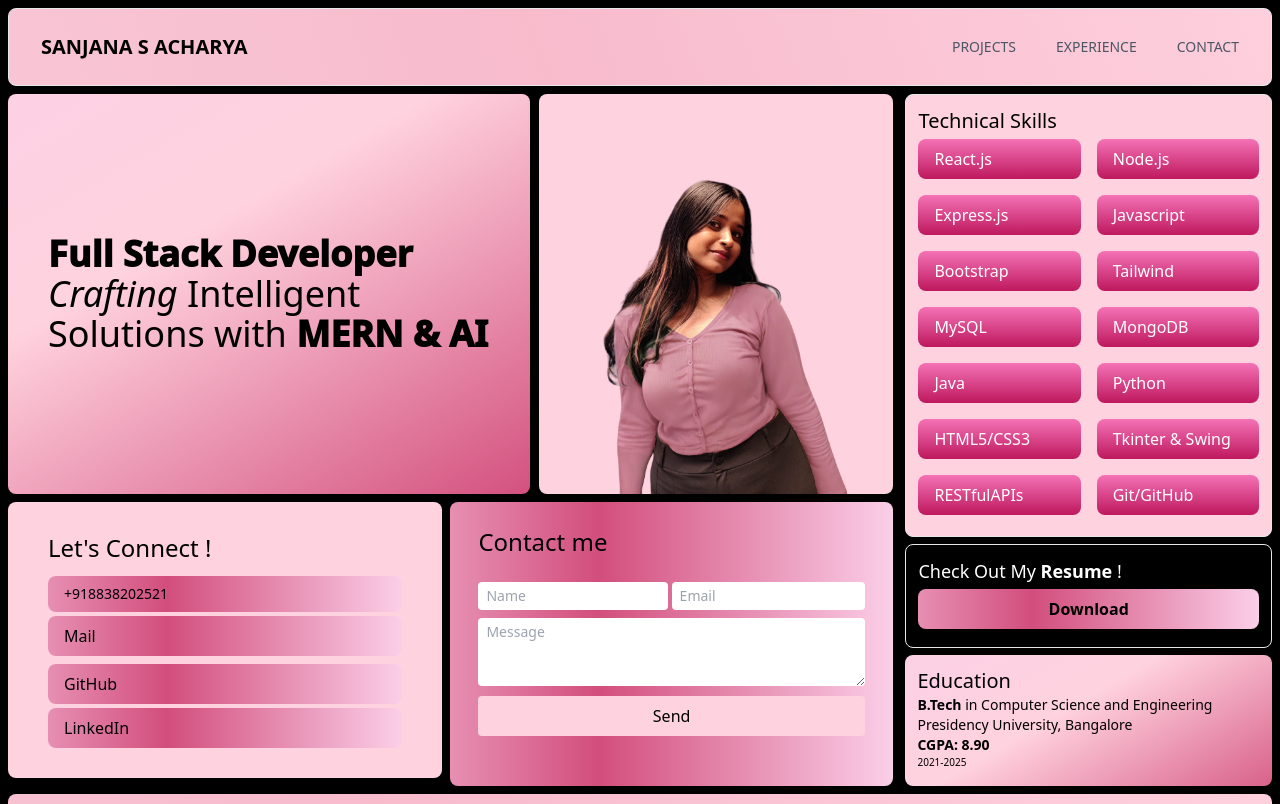
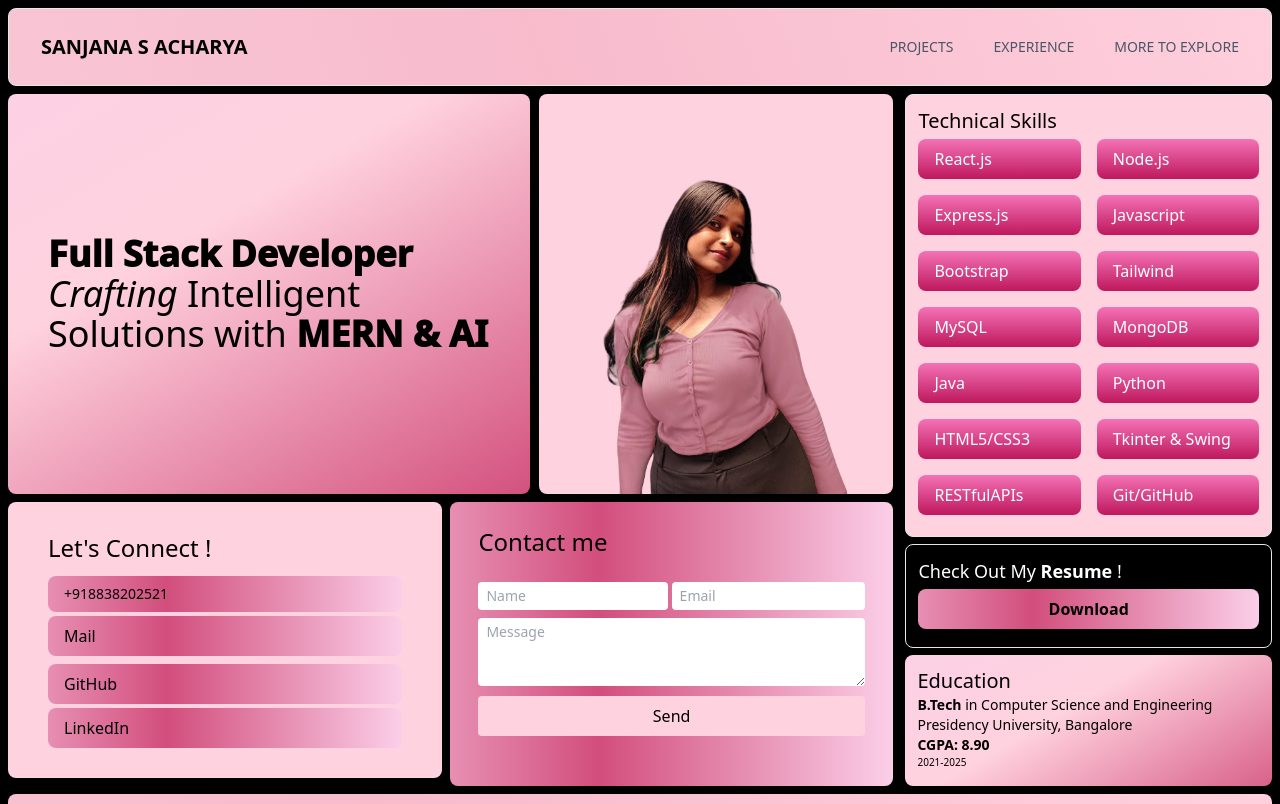
Before and after one commit to Sanjana1304/MyPortfolio, a React (Vite) app in the folder frontend/: page / in a window 1280 px wide. Shown: the top 804 px of the page. Built offline with nearby package versions, Linux system fonts and the light colour scheme.

Commit message:
added cta btn

```diff
--- a/frontend/src/components/Footer.jsx
+++ b/frontend/src/components/Footer.jsx
@@ -7,9 +7,9 @@ const Footer = () => {
 
         <p class="mt-2 ">MERN Stack Developer | B.Tech CSE - Data Science</p>
         <div className='flex gap-2 justify-center'>
-            <a href="#projects" class="hover:text-white transition duration-300">GitHub</a>
-            <a href="#about" class="hover:text-white transition duration-300">LinkedIn</a>
-            <a href="#contact" class="hover:text-white transition duration-300">Mail</a>
+            <a href="#projects" class="hover:text-black transition duration-300">GitHub</a>
+            <a href="#about" class="hover:text-black transition duration-300">LinkedIn</a>
+            <a href="#contact" class="hover:text-black transition duration-300">Mail</a>
         </div>
         <p>&copy; 2024 Sanjana S Acharya. All rights reserved.</p>
     </div>
--- a/frontend/src/components/Header.jsx
+++ b/frontend/src/components/Header.jsx
@@ -72,7 +72,7 @@ const Header = () => {
               EXPERIENCE
               </a>
               <a className="text-sm font-normal text-gray-600 transition hover:text-black">
-                CONTACT
+                MORE TO EXPLORE
               </a>
 
             </nav>
@@ -109,7 +109,7 @@ const Header = () => {
                   role='button'
                 >
 
-                CONTACT
+                MORE TO EXPLORE
                 </a>
 
 
```
